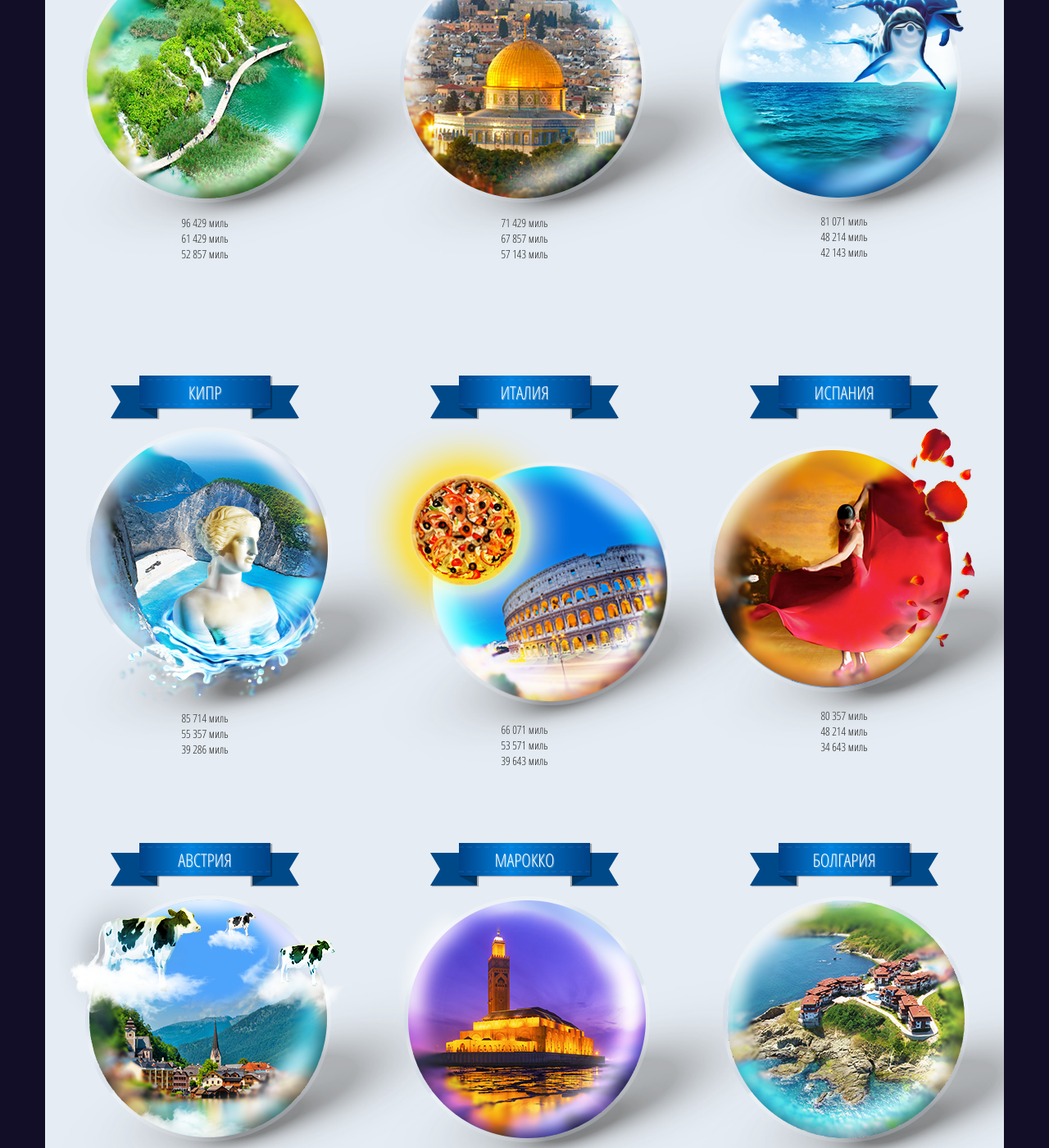
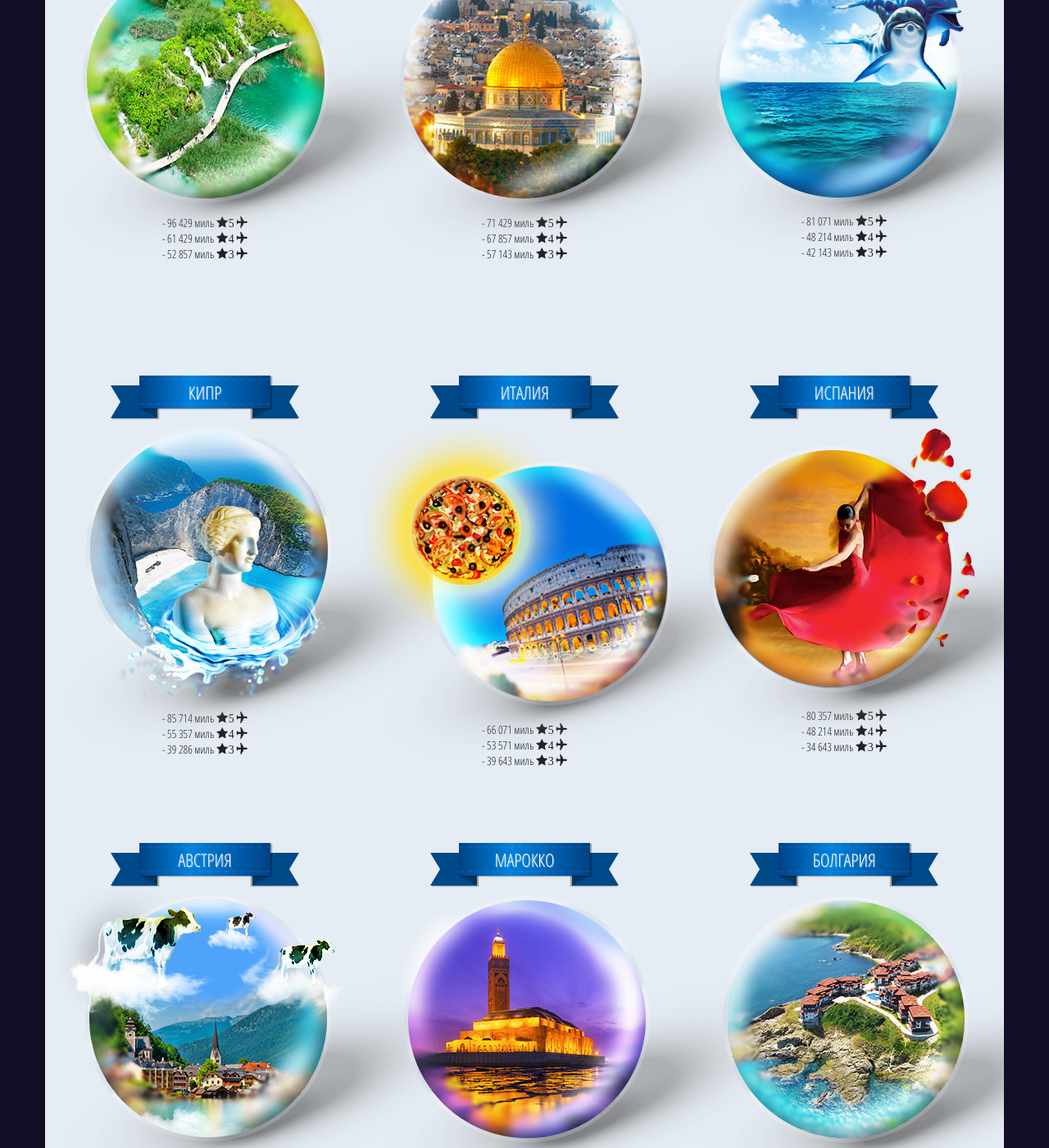
Before and after one commit to bbq-agency/china-front, a Jekyll site: the page built from _posts/0001-01-01-promo-mili.md, in a window 1280 px wide and 1400 px high, scrolled down 2034 px. Shown: the whole window at 82% size. Built offline with Jekyll 4.4.1, drawn with Linux system fonts in a browser that asks for light colours; some web fonts are replaced; some of the changed text lies outside the part shown.

Commit message:
upd icons style

```diff
--- a/_includes/promo-mili.html
+++ b/_includes/promo-mili.html
@@ -26,10 +26,22 @@
         {% if i.win %}
             <div class="promo-mili-win">{{ i.win }} миль</div>
         {% else %}
-            <div class="promo-mili__5-star">{{ i.5-star }} миль</div>
-            <div class="promo-mili__4-star">{{ i.4-star }} миль</div>
+            <div class="promo-mili__count">
+                <span class="promo-mili__5-star">- {{ i.5-star }} миль</span>
+                <span class="icon-mili-star">5</span>
+                <span class="icon-mili-airplane"></span>
+            </div>
+            <div class="promo-mili__count">
+                <span class="promo-mili__4-star">- {{ i.4-star }} миль</span>
+                <span class="icon-mili-star">4</span>
+                <span class="icon-mili-airplane"></span>
+            </div>
             {% if i.3-star %}
-                <div class="promo-mili__3-star">{{ i.3-star }} миль</div>
+                <div class="promo-mili__count">
+                    <span class="promo-mili__3-star">- {{ i.3-star }} миль</span>
+                    <span class="icon-mili-star">3</span>
+                    <span class="icon-mili-airplane"></span>
+                </div>
             {% endif %}
         {% endif %}
 
```
Also changed, not shown: _scss/_promo-mili.scss (+22 -0 lines).
